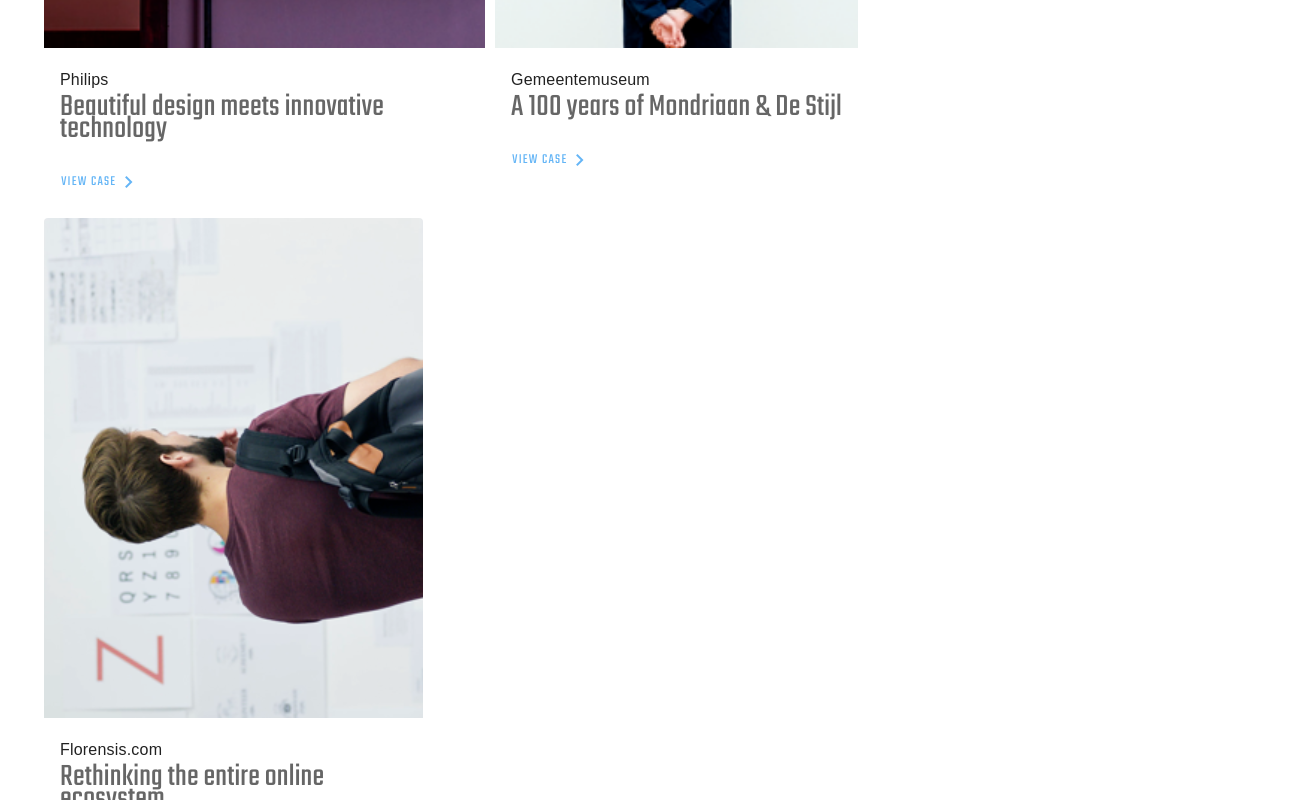
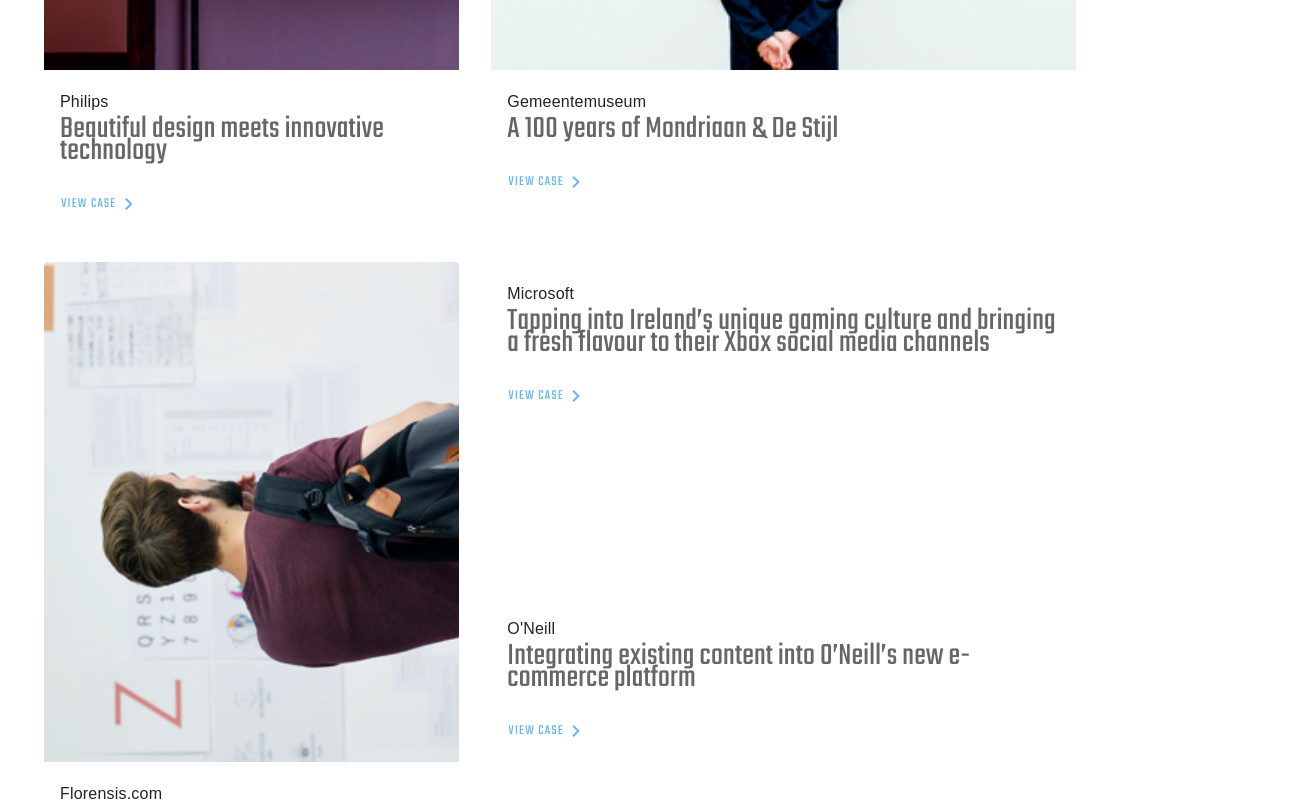
Before and after one commit to DylanGomez/Dept, a Vue app: page / in a window 1280 px wide. Shown: the part 2000-2800 px from the top of the page, 1312 px wide, since content can reach past the window. Built offline with nearby package versions, Linux system fonts and the light colour scheme.

Commit message:
fixed column layout for column component

```diff
--- a/src/App.vue
+++ b/src/App.vue
@@ -29,6 +29,7 @@ export default {
 .v-application {
    font-family: $body-font-family !important;
    margin: 1.5rem 2rem;
+   width: 100vw;
 }
 
 @font-face {
--- a/src/components/CaseBlock.vue
+++ b/src/components/CaseBlock.vue
@@ -1,10 +1,11 @@
 <template>
     <v-card
-        class="mx-auto case-card"
-        :style="`grid-row='${gridRow}; grid-column: ${gridColumn};`"
+        class="case-card"
+        :style="`gridColumn: ${gridColumn}; gridRow:${gridRow};`"
         flat
     >
         <v-img
+            v-if="imageUrl"
             :src="require(`../assets/Images/${imageUrl}`)"
             height="500px"
         ></v-img>
@@ -64,8 +65,8 @@ export default {
             default: null,
         },
         gridRow: {
-            type: Number,
-            default: 1,
+            type: String,
+            default: '1',
         },
         gridColumn: {
             type: String,
--- a/src/data/db.json
+++ b/src/data/db.json
@@ -5,23 +5,23 @@
       "company": "Bol.com",
       "title": "A summer island in the Netherlands",
       "img": "bolcom.png",
-      "gridRow": 1,
-      "gridColumn": "1 / 6"
+      "gridRow": "1",
+      "gridColumn": "1 / 3"
     },
     {
       "id": 2,
       "company": "Kempen",
       "title": "Not your average booking website",
       "img": "kempen.png",
-      "gridRow": 1,
-      "gridColumn": "6 / 12"
+      "gridRow": "1",
+      "gridColumn": "3 / 4"
     },
     {
       "id": 3,
       "company": "Philips",
       "title": "Beautiful design meets innovative technology",
       "img": "philips.png",
-      "gridRow": 2,
+      "gridRow": "2",
       "gridColumn": "1 / 3"
     },
     {
@@ -29,14 +29,103 @@
       "company": "Gemeentemuseum",
       "title": "A 100 years of Mondriaan & De Stijl",
       "img": "gemeentemuseum.png",
-      "gridRow": 2,
-      "gridColumn": "3 / 5"
+      "gridRow": "2",
+      "gridColumn": "3 / 4"
     },
     {
       "id": 5,
       "company": "Florensis.com",
       "title": "Rethinking the entire online ecosystem",
       "img": "florensis.png",
-      "gridRow": 10
+      "gridRow": "3 / 5" ,
+      "gridColumn": "1 / 3"
+    },
+    {
+      "id": 6,
+      "company": "Microsoft",
+      "title": "Tapping into Ireland’s unique gaming culture and bringing a fresh flavour to their Xbox social media channels",
+      "img": "",
+      "gridRow": "3",
+      "gridColumn": "auto"
+    },
+    {
+      "id": 7,
+      "company": "O'Neill",
+      "title": "Integrating existing content into O’Neill’s new e-commerce platform",
+      "img": "",
+      "gridRow": "4",
+      "gridColumn": "auto"
+    },
+    {
+      "id": 8,
+      "company": "Be Lighting",
+      "title": "Delivering clarity on a global scale",
+      "img": "lightning.png",
+      "gridRow": "6",
+      "gridColumn": "1 / 3"
+    },
+    {
+      "id": 9,
+      "company": "TUI",
+      "title": "Swipe to find your next holiday destination",
+      "img": "tui.png",
+      "gridRow": "6",
+      "gridColumn": "3 / 4"
+    },
+    {
+      "id": 10,
+      "company": "BUTLINS",
+      "title": "Enhancing customer experience for personalised holiday planning using real time data",
+      "img": "",
+      "gridRow": "7",
+      "gridColumn": "auto"
+    },
+    {
+      "id": 11,
+      "company": "VACANSESELECT",
+      "title": "Predicting booking behavior for holidays with smart data, voice search and machine learning",
+      "img": "",
+      "gridRow": "8",
+      "gridColumn": "auto"
+    },
+     {
+      "id": 12,
+      "company": "Florensis.com",
+      "title": "Rethinking the entire online ecosystem",
+      "img": "florensis.png",
+      "gridRow": "7 / 9" ,
+      "gridColumn": "2 / 4"
+    },
+    {
+      "id": 13,
+      "company": "Chocomel",
+      "title": "A campaign for the limited edition letter packs",
+      "img": "chocomel.png",
+      "gridRow": "10",
+      "gridColumn": "1 / 3"
+    },
+    {
+      "id": 14,
+      "company": "JBL",
+      "title": "Live like a champion with Jerome Booteng",
+      "img": "jbl.png",
+      "gridRow": "10",
+      "gridColumn": "3 / 4"
+    },
+    {
+      "id": 15,
+      "company": "Zalando",
+      "title": "Innovative SEO and content strategy for Zalando",
+      "img": "zalando.png",
+      "gridRow": "11",
+      "gridColumn": "1 / 3"
+    },
+    {
+      "id": 16,
+      "company": "Koninklijke Bibliotheek",
+      "title": "The search for the most influential book ever",
+      "img": "koninklijke-bibliotheek.png",
+      "gridRow": "11",
+      "gridColumn": "3 / 4"
     }
-]
+  ]
--- a/src/views/Home.vue
+++ b/src/views/Home.vue
@@ -36,7 +36,8 @@ export default {
 <style lang="scss">
 .case-container {
     display: grid;
-    gap: 10px;
+    gap: 2rem;
+    grid-template-columns: 1fr 1fr 1fr 1fr;
 }
 
 </style>
```
